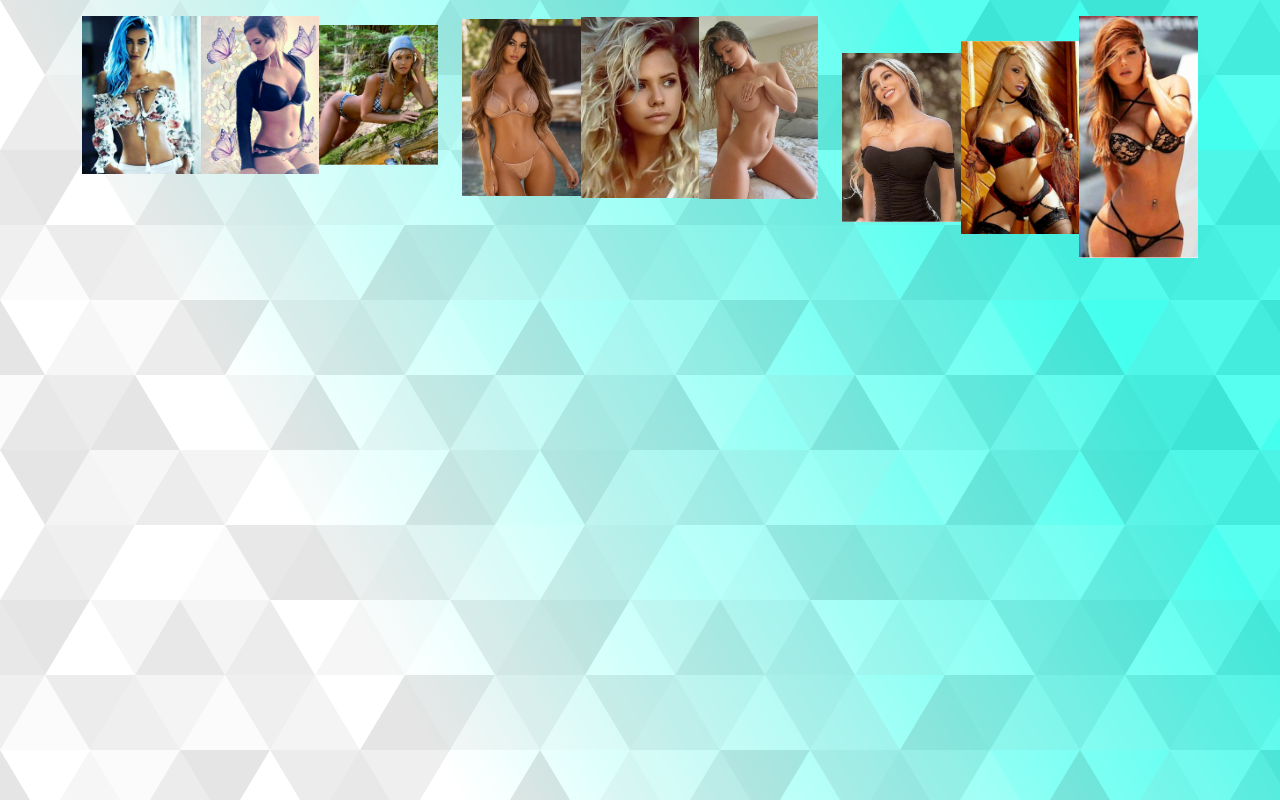
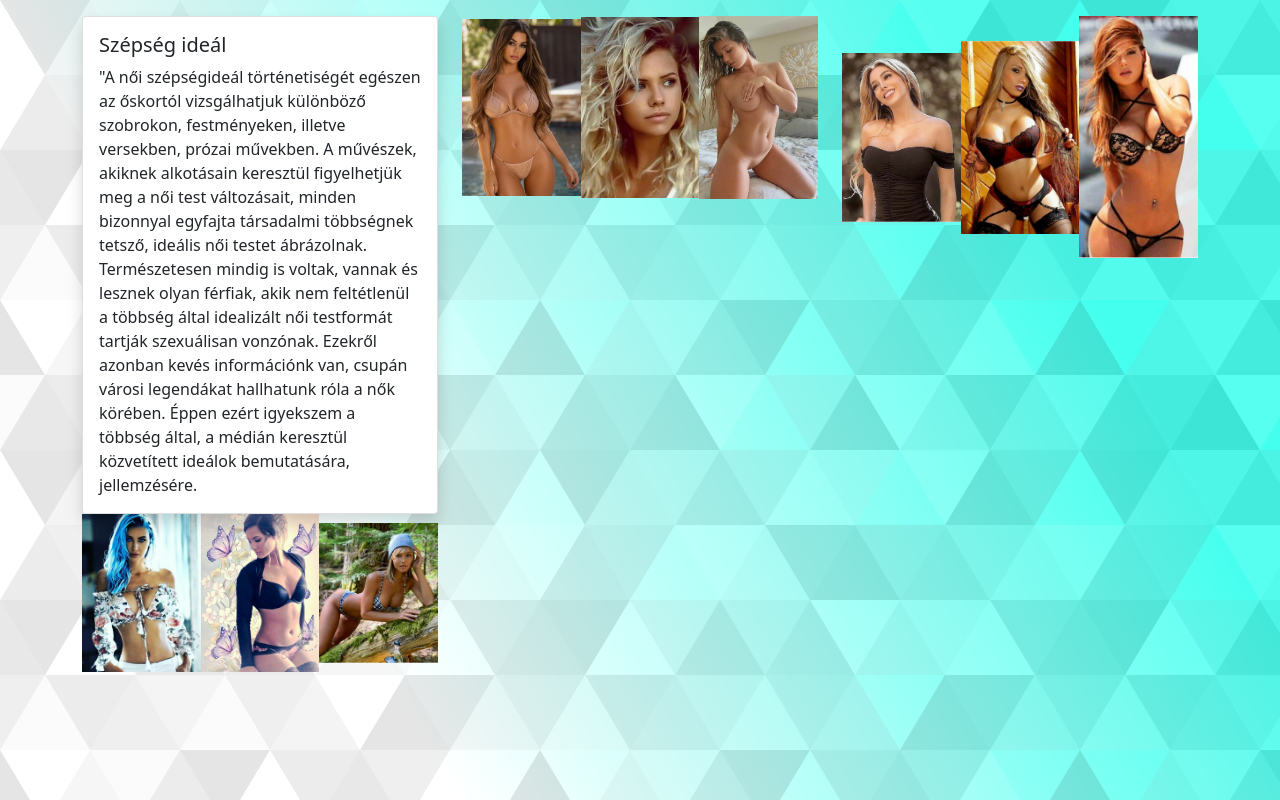
Before and after one commit to hurigabor/vonzoholgyek, a plain HTML site: page index.html in a window 1280 px wide. Drawn offline with nearby package versions, Linux system fonts and the light colour scheme.

Commit message:
Kártya az index html-be

```diff
--- a/index.html
+++ b/index.html
@@ -13,7 +13,29 @@
       <div class="container mt-3">
         <div class="row">
           <div class="col-sm">
+            <div class="card shadow">
+              <div class="card-body">
+                <h5 class="card-title">Szépség ideál</h5>
+                <p class="card-text">
+                  "A női szépségideál történetiségét egészen az őskortól
+                  vizsgálhatjuk különböző szobrokon, festményeken,
+                  illetve versekben, prózai művekben. A művészek,
+                  akiknek alkotásain keresztül figyelhetjük meg a
+                  női test változásait, minden bizonnyal egyfajta
+                  társadalmi többségnek tetsző, ideális női testet
+                  ábrázolnak. Természetesen mindig is voltak, vannak és
+                  lesznek olyan férfiak, akik nem feltétlenül a többség
+                  által idealizált női testformát tartják szexuálisan
+                  vonzónak. Ezekről azonban kevés információnk van,
+                  csupán városi legendákat hallhatunk róla a nők körében.
+                  Éppen ezért igyekszem a többség által, a médián
+                  keresztül közvetített ideálok bemutatására,
+                  jellemzésére.
 
+                </p>
+
+              </div>
+            </div>
           </div>
           <div class="col-sm">
           </div>
```
